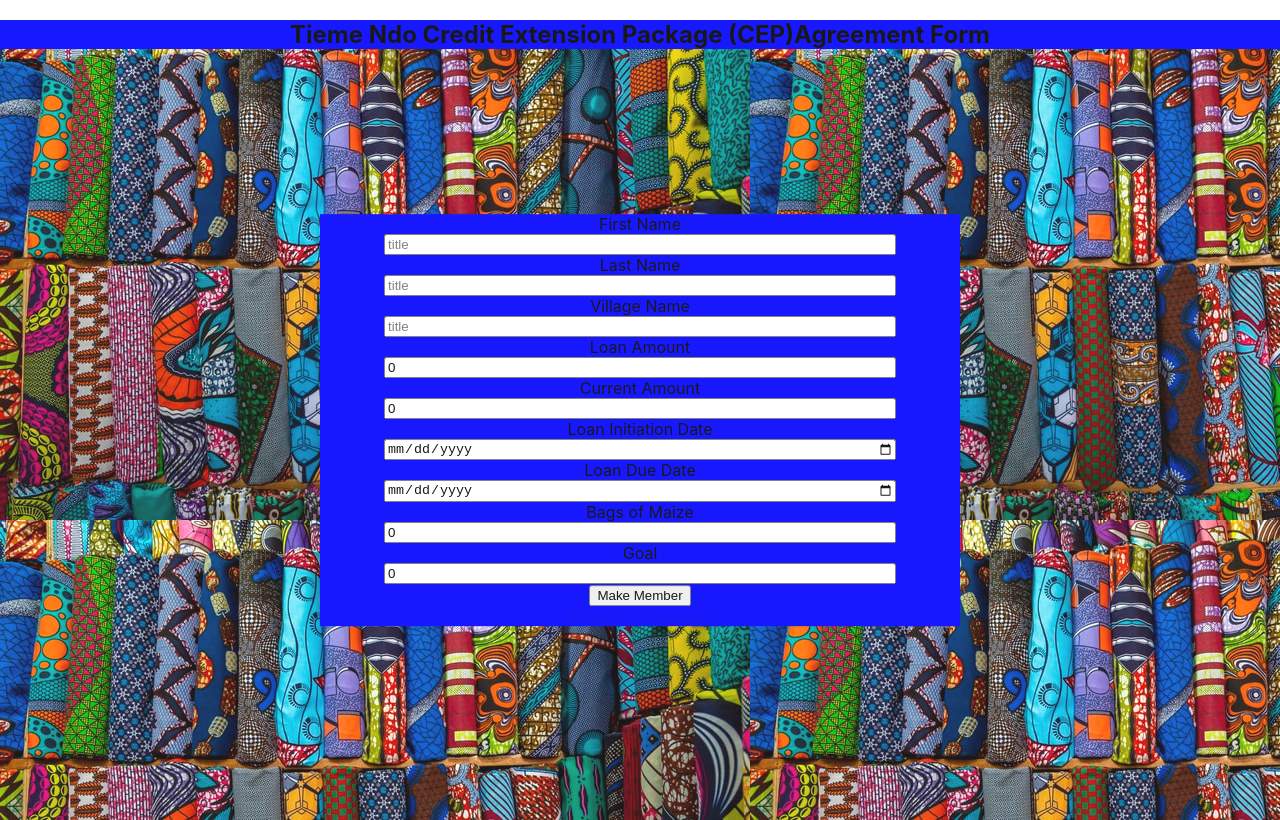
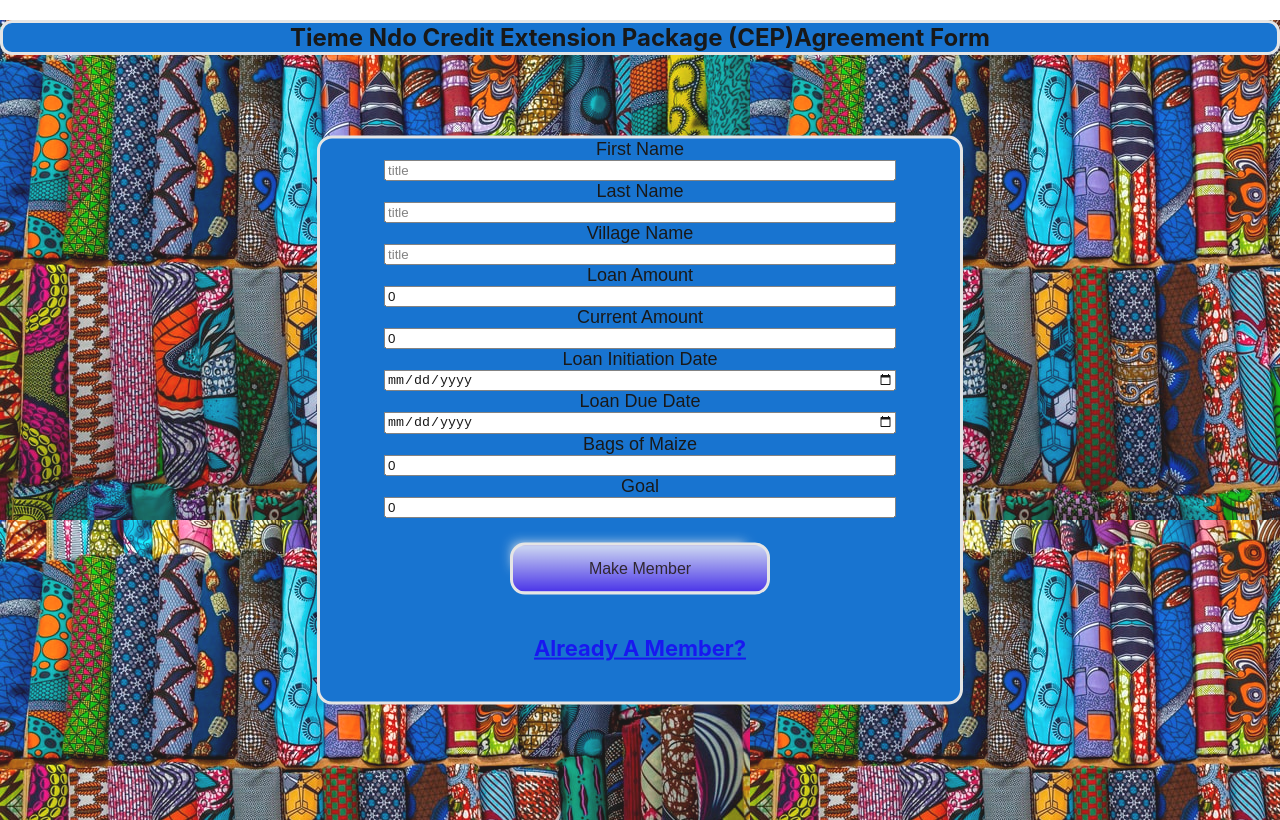
Before and after one commit to Tieme-Ndo-BW/Tieme-Ndo-Frontend, a React (Create React App) app: page /signupform in a window 1280 px wide. Built offline with nearby package versions, Linux system fonts and the light colour scheme; no server answers.

Commit message:
more and more styling

```diff
--- a/src/components/SignUpForm.js
+++ b/src/components/SignUpForm.js
@@ -11,15 +11,19 @@ const Page = styled.div`
   position:relative
   align-items: center;
   // background-color: blue;
+
 `;
 const H2 = styled.h2`
   opacity: 1;
-  background-color: blue;
+  background-color: #0066cc;
+  border-radius: 12px;
+  border: 3px solid #e3e3e3;
 `;
 
 const Form = styled.form`
   opacity: 1;
-  background-color: blue;
+  background-color: #0066cc;
+
   width: 50%;
   display: flex;
   flex-direction: column;
@@ -30,6 +34,14 @@ const Form = styled.form`
   top: 50%;
   left: 50%;
   transform: translate(-50%, -50%);
+  border-radius: 15px;
+  border: 3px solid #e3e3e3;
+`;
+
+const Links = styled.h3`
+  color: white;
+  text-decoration: none;
+  // font-size: 16px;
 `;
 
 const Labels = styled.div`
@@ -38,6 +50,26 @@ const Labels = styled.div`
   justify-content: space-between;
   flex-direction: column;
   width: 80%;
+  font-family: Arial;
+  font-size: 18px;
+`;
+
+const Button = styled.button`
+  // width: 123%;
+  // padding: 17px;
+  box-shadow: -11px -13px 12px -14px #e6e6e6;
+  background: linear-gradient(to bottom, #c0caf0 5%, #3820e6 100%);
+  background-color: #c0caf0;
+  border-radius: 15px;
+  border: 3px solid #e3e3e3;
+  display: inline-block;
+  cursor: pointer;
+  color: #1a101a;
+  font-family: Arial;
+  font-size: 16px;
+  padding: 14px 76px;
+  text-decoration: none;
+  margin-top: 25px;
 `;
 
 const SignUpForm = props => {
@@ -108,6 +140,7 @@ const SignUpForm = props => {
         <Form onSubmit={submitForm}>
           <Labels>
             <label html="title">First Name</label>
+
             {member.name}
             <input
               onChange={e => handleChanges(e)}
@@ -210,10 +243,13 @@ const SignUpForm = props => {
           </Labels>
 
           <div>
-            <button type="submit">Make Member</button>
+            <Button type="submit">Make Member</Button>
           </div>
-
-          <Link to={"/login"}>Already A Member?</Link>
+          <Links>
+            <Link to={"/login"}>
+              <h3>Already A Member?</h3>
+            </Link>
+          </Links>
           {/* <Link to={"/signupform"}>New Here?</Link> */}
           {/* <button>Already A Member?</button> */}
           {/* <Route /> */}
```
